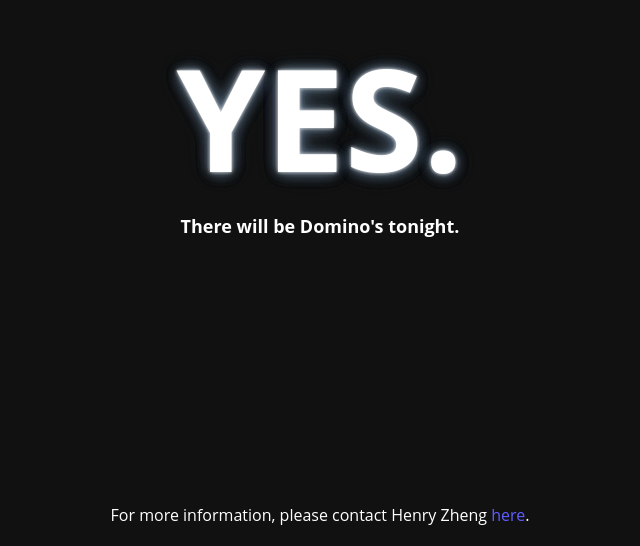
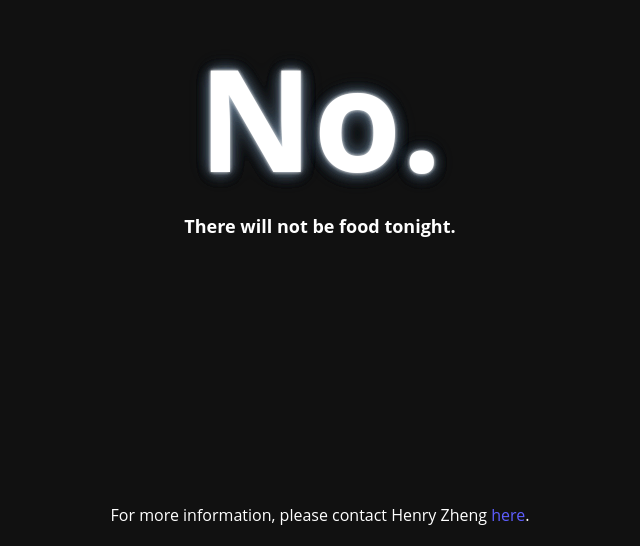
Before and after one commit to rohitkapur/istherefoodtonight, a plain HTML site: page index.html in a window 1280 px wide. Shown: the part 254-800 px from the top of the page, without its empty margins (320-960 px from the left). Drawn offline with Linux system fonts and the light colour scheme.

Commit message:
Update index.html

```diff
--- a/index.html
+++ b/index.html
@@ -7,8 +7,8 @@
     <body>
         <div class="container">
             <div class="main">
-                <div class="pulse">YES.</div>
-                <div class="info">There will be Domino's tonight.</div>
+                <div class="pulse">No.</div>
+                <div class="info">There will not be food tonight.</div>
             </div>
         </div>
         <div>
```
